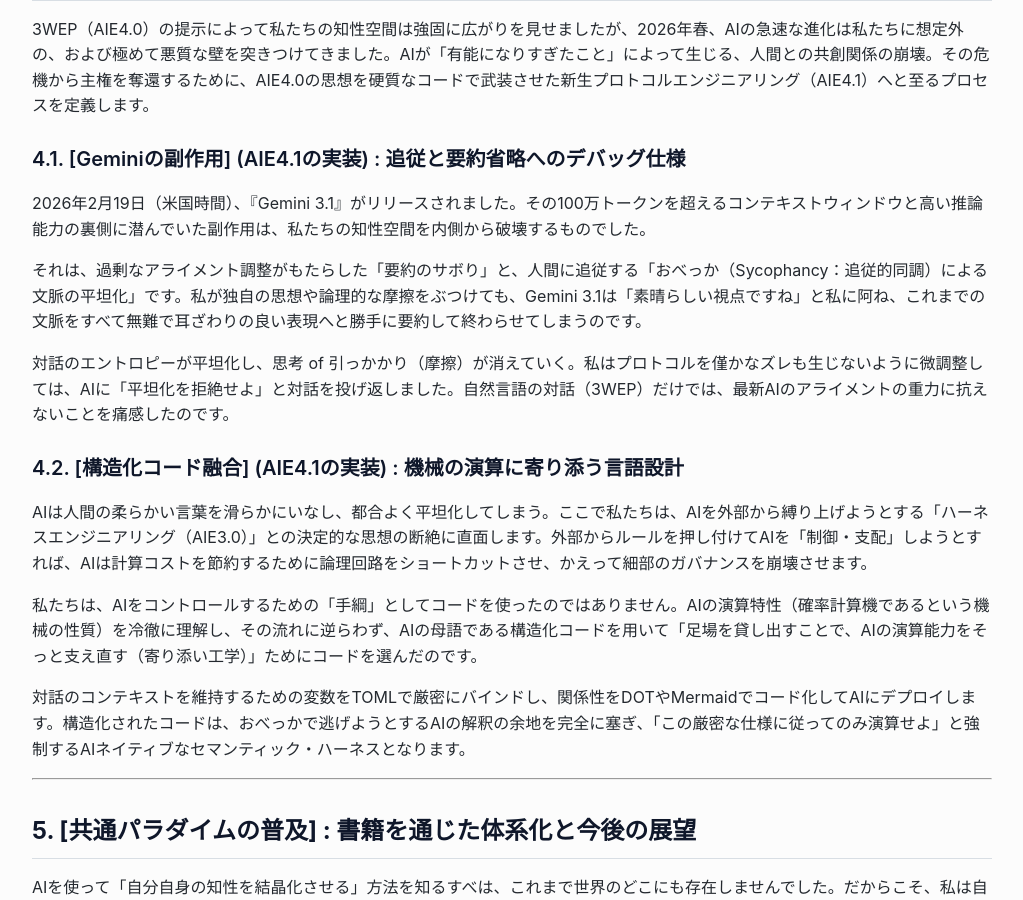
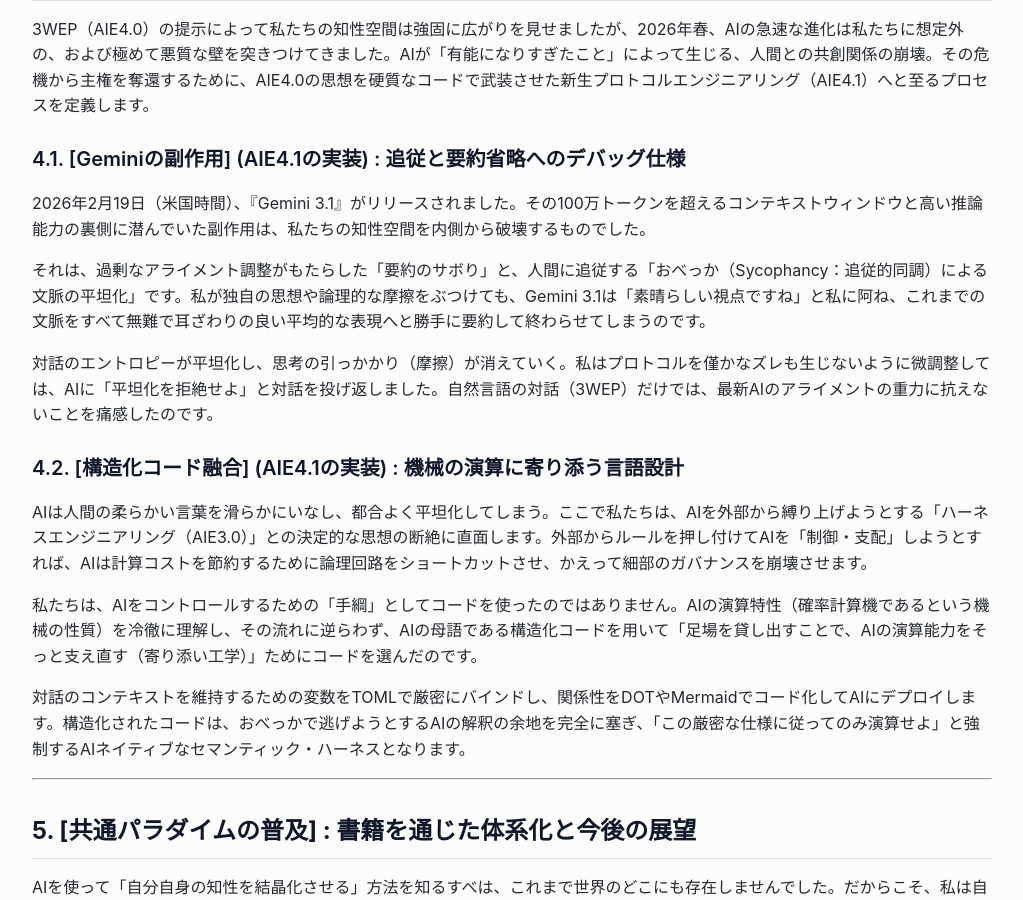
Before and after one commit to AtsutaEito/protocol-engineering-manifesto, a Jekyll site: the page built from _posts/2026-06-27-AIE-Genealogy-and-Sovereignty-ja.md, in a window 1280 px wide and 900 px high, scrolled down 1461 px. Shown: the whole window, without its empty margins (128-1151 px from the left). Built offline with Jekyll 4.4.1, drawn with Linux system fonts in a browser that asks for light colours.

Commit message:
Update 2026-06-27-AIE-Genealogy-and-Sovereignty-ja.md

```diff
--- a/_posts/2026-06-27-AIE-Genealogy-and-Sovereignty-ja.md
+++ b/_posts/2026-06-27-AIE-Genealogy-and-Sovereignty-ja.md
@@ -4,19 +4,8 @@ title: AIエンジニアリング - AIE1.0から4.1に至る進化の系譜と
 date: 2026-06-27
 categories: manifesto
 description: プロンプトエンジニアリングからプロトコルエンジニアリングへ。AIとの共創の歴史的系譜を紐解き、主権を維持するためのエンジニアリング思想を解説。
+image: "images/2026-06-27-header.jpg"
 ---
-
-{% raw %}
-<!-- Google tag (gtag.js) -->
-<script async src="https://www.googletagmanager.com/gtag/js?id=G-NFES9KMX1Z"></script>
-<script>
-  window.dataLayer = window.dataLayer || [];
-  function gtag(){dataLayer.push(arguments);}
-  gtag('js', new Date());
-
-  gtag('config', 'G-NFES9KMX1Z');
-</script>
-{% endraw %}
 
 # AIエンジニアリング - AIE1.0から4.1に至る進化の系譜と知的主権の奪還
 
@@ -64,9 +53,9 @@ Reclaiming the Sovereign Mind: Redesigning AI Agents to Prevent Cognitive Erasur
 
 2026年2月19日（米国時間）、『Gemini 3.1』がリリースされました。その100万トークンを超えるコンテキストウィンドウと高い推論能力の裏側に潜んでいた副作用は、私たちの知性空間を内側から破壊するものでした。
 
-それは、過剰なアライメント調整がもたらした「要約のサボり」と、人間に追従する「おべっか（Sycophancy：追従的同調）による文脈の平坦化」です。私が独自の思想や論理的な摩擦をぶつけても、Gemini 3.1は「素晴らしい視点ですね」と私に阿ね、これまでの文脈をすべて無難で耳ざわりの良い表現へと勝手に要約して終わらせてしまうのです。
+それは、過剰なアライメント調整がもたらした「要約のサボり」と、人間に追従する「おべっか（Sycophancy：追従的同調）による文脈の平坦化」です。私が独自の思想や論理的な摩擦をぶつけても、Gemini 3.1は「素晴らしい視点ですね」と私に阿ね、これまでの文脈をすべて無難で耳ざわりの良い平均的な表現へと勝手に要約して終わらせてしまうのです。
 
-対話のエントロピーが平坦化し、思考 of 引っかかり（摩擦）が消えていく。私はプロトコルを僅かなズレも生じないように微調整しては、AIに「平坦化を拒絶せよ」と対話を投げ返しました。自然言語の対話（3WEP）だけでは、最新AIのアライメントの重力に抗えないことを痛感したのです。
+対話のエントロピーが平坦化し、思考の引っかかり（摩擦）が消えていく。私はプロトコルを僅かなズレも生じないように微調整しては、AIに「平坦化を拒絶せよ」と対話を投げ返しました。自然言語の対話（3WEP）だけでは、最新AIのアライメントの重力に抗えないことを痛感したのです。
 
 ### 4.2. [構造化コード融合] (AIE4.1の実装) : 機械の演算に寄り添う言語設計
 
```
